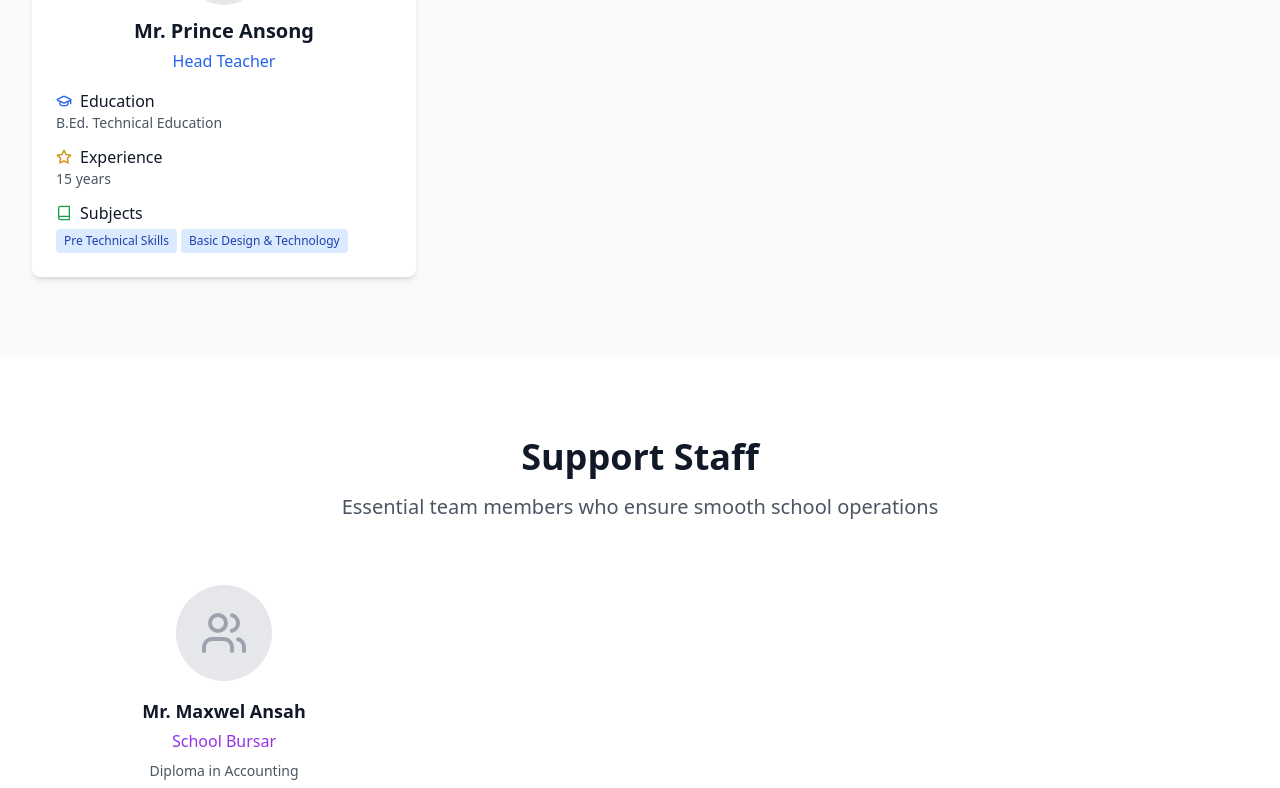
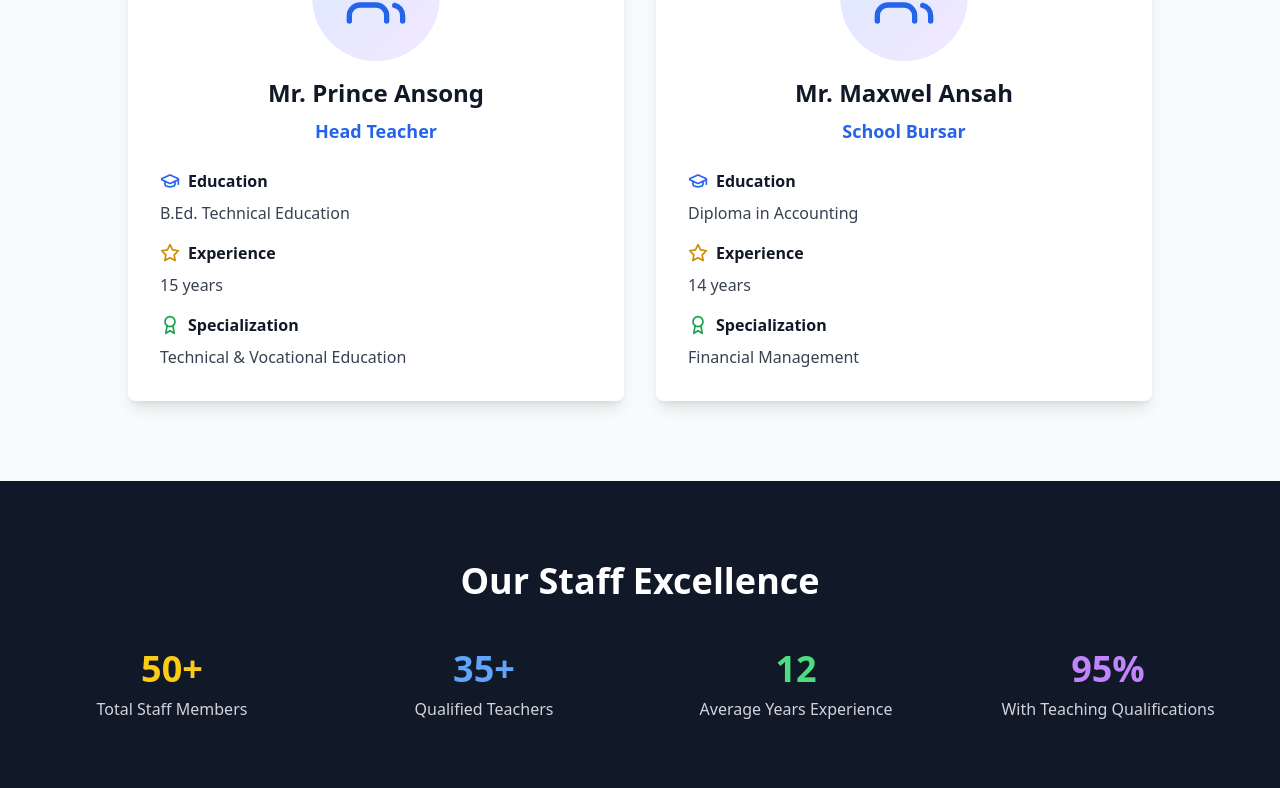
Before and after one commit to steveayisi/ANGEL-COMPLEX-ACADEMY-WEBSITE-, a React (Vite) app: page /staff in a window 1280 px wide. Shown: the part 1763-2551 px from the top of the page. Built offline with nearby package versions, Linux system fonts and the light colour scheme; no server answers.

Commit message:
Redesign Staff page: display head teacher and bursar side-by-side in larger cards

```diff
--- a/src/pages/Staff.tsx
+++ b/src/pages/Staff.tsx
@@ -27,66 +27,14 @@ const Staff = () => {
     ],
   };
 
-  const staffMembers = [
+  const keyStaff = [
     {
       name: "Mr. Prince Ansong",
       title: "Head Teacher",
       education: "B.Ed. Technical Education",
       experience: "15 years",
       specialization: "Technical & Vocational Education",
-      subjects: ["Pre Technical Skills", "Basic Design & Technology"],
     },
-    /*{
-      name: "Mr. Joseph Boateng",
-      title: "JHS Section Head",
-      education: "B.A. English, PGDE",
-      experience: "14 years",
-      specialization: "English Language & Literature",
-      subjects: ["English Language", "Literature", "French"],
-    },
-    {
-      name: "Mrs. Comfort Adjei",
-      title: "Science Teacher",
-      education: "B.Sc. Biology, PGDE",
-      experience: "8 years",
-      specialization: "Integrated Science",
-      subjects: ["Integrated Science", "Biology", "Chemistry"],
-    },
-    {
-      name: "Mr. Emmanuel Frimpong",
-      title: "Mathematics Teacher",
-      education: "B.Sc. Mathematics, PGDE",
-      experience: "9 years",
-      specialization: "Mathematics",
-      subjects: ["Mathematics", "Further Mathematics", "Physics"],
-    },
-    {
-      name: "Mrs. Patience Nyarko",
-      title: "Creative Arts Teacher",
-      education: "B.A. Fine Arts, PGDE",
-      experience: "7 years",
-      specialization: "Visual & Performing Arts",
-      subjects: ["Creative Arts", "Music", "Drama"],
-    },
-    {
-      name: "Mr. Daniel Opoku",
-      title: "Physical Education Teacher",
-      education: "B.Ed. Physical Education",
-      experience: "6 years",
-      specialization: "Sports & Physical Education",
-      subjects: ["Physical Education", "Sports", "Health Education"],
-    },
-    {
-      name: "Mrs. Beatrice Ampong",
-      title: "ICT Coordinator",
-      education: "B.Sc. Computer Science, PGDE",
-      experience: "5 years",
-      specialization: "Information Technology",
-      subjects: ["ICT", "Computer Studies", "Digital Literacy"],
-    },*/
-  ];
-
-  const supportStaff = [
     {
       name: "Mr. Maxwel Ansah",
       title: "School Bursar",
@@ -197,100 +145,59 @@ const Staff = () => {
         </div>
       </section>
 
-      {/* Teaching Staff Section */}
+      {/* Key Staff Section */}
       <section className="py-20 bg-gray-50">
         <div className="max-w-7xl mx-auto px-4 sm:px-6 lg:px-8">
           <div className="text-center mb-16">
             <h2 className="text-3xl md:text-4xl font-bold text-gray-900 mb-4">
-              Our Teaching Staff
+              Key Staff Members
             </h2>
             <p className="text-xl text-gray-600">
-              Qualified educators dedicated to student success
+              Leadership team committed to excellence in education
             </p>
           </div>
 
-          <div className="grid grid-cols-1 md:grid-cols-2 lg:grid-cols-3 gap-8">
-            {staffMembers.map((staff, index) => (
+          <div className="grid grid-cols-1 md:grid-cols-2 gap-8 max-w-5xl mx-auto">
+            {keyStaff.map((staff, index) => (
               <div
                 key={index}
-                className="bg-white rounded-lg shadow-md p-6 hover:shadow-lg transition-shadow"
+                className="bg-white rounded-lg shadow-lg p-8 hover:shadow-xl transition-shadow"
               >
-                <div className="text-center mb-4">
-                  <div className="w-20 h-20 bg-gray-200 rounded-full mx-auto mb-3 flex items-center justify-center">
-                    <Users className="h-10 w-10 text-gray-400" />
+                <div className="text-center mb-6">
+                  <div className="w-32 h-32 bg-gradient-to-br from-blue-100 to-purple-100 rounded-full mx-auto mb-4 flex items-center justify-center">
+                    <Users className="h-16 w-16 text-blue-600" />
                   </div>
-                  <h3 className="text-xl font-semibold text-gray-900 mb-1">
+                  <h3 className="text-2xl font-bold text-gray-900 mb-2">
                     {staff.name}
                   </h3>
-                  <p className="text-blue-600 font-medium">{staff.title}</p>
+                  <p className="text-lg text-blue-600 font-semibold">{staff.title}</p>
                 </div>
 
-                <div className="space-y-3">
+                <div className="space-y-4">
                   <div>
-                    <h4 className="font-medium text-gray-900 flex items-center">
-                      <GraduationCap className="h-4 w-4 mr-2 text-blue-600" />
+                    <h4 className="font-semibold text-gray-900 flex items-center mb-2">
+                      <GraduationCap className="h-5 w-5 mr-2 text-blue-600" />
                       Education
                     </h4>
-                    <p className="text-sm text-gray-600">{staff.education}</p>
+                    <p className="text-gray-700">{staff.education}</p>
                   </div>
 
                   <div>
-                    <h4 className="font-medium text-gray-900 flex items-center">
-                      <Star className="h-4 w-4 mr-2 text-yellow-600" />
+                    <h4 className="font-semibold text-gray-900 flex items-center mb-2">
+                      <Star className="h-5 w-5 mr-2 text-yellow-600" />
                       Experience
                     </h4>
-                    <p className="text-sm text-gray-600">{staff.experience}</p>
+                    <p className="text-gray-700">{staff.experience}</p>
                   </div>
 
                   <div>
-                    <h4 className="font-medium text-gray-900 flex items-center">
-                      <Book className="h-4 w-4 mr-2 text-green-600" />
-                      Subjects
+                    <h4 className="font-semibold text-gray-900 flex items-center mb-2">
+                      <Award className="h-5 w-5 mr-2 text-green-600" />
+                      Specialization
                     </h4>
-                    <div className="flex flex-wrap gap-1 mt-1">
-                      {staff.subjects.map((subject, subIndex) => (
-                        <span
-                          key={subIndex}
-                          className="bg-blue-100 text-blue-800 text-xs px-2 py-1 rounded"
-                        >
-                          {subject}
-                        </span>
-                      ))}
-                    </div>
+                    <p className="text-gray-700">{staff.specialization}</p>
                   </div>
                 </div>
-              </div>
-            ))}
-          </div>
-        </div>
-      </section>
-
-      {/* Support Staff Section */}
-      <section className="py-20">
-        <div className="max-w-7xl mx-auto px-4 sm:px-6 lg:px-8">
-          <div className="text-center mb-16">
-            <h2 className="text-3xl md:text-4xl font-bold text-gray-900 mb-4">
-              Support Staff
-            </h2>
-            <p className="text-xl text-gray-600">
-              Essential team members who ensure smooth school operations
-            </p>
-          </div>
-
-          <div className="grid grid-cols-1 md:grid-cols-2 lg:grid-cols-3 gap-8">
-            {supportStaff.map((staff, index) => (
-              <div key={index} className="text-center">
-                <div className="w-24 h-24 bg-gray-200 rounded-full mx-auto mb-4 flex items-center justify-center">
-                  <Users className="h-12 w-12 text-gray-400" />
-                </div>
-                <h3 className="text-lg font-semibold text-gray-900 mb-1">
-                  {staff.name}
-                </h3>
-                <p className="text-purple-600 font-medium mb-2">
-                  {staff.title}
-                </p>
-                <p className="text-sm text-gray-600 mb-1">{staff.education}</p>
-                <p className="text-sm text-gray-600">{staff.experience}</p>
               </div>
             ))}
           </div>
```
